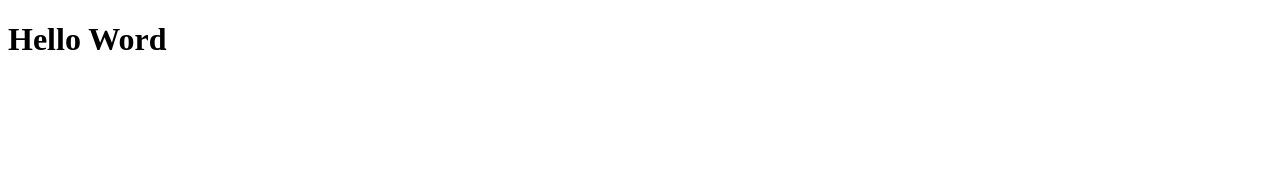
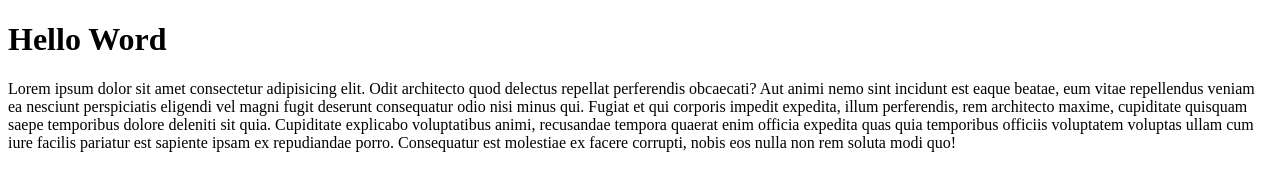
Before and after one commit to bndagency/wpu-remote-test, a plain HTML site: page index.html in a window 1280 px wide. Drawn offline with Linux system fonts and the light colour scheme.

Commit message:
menambahkan paragraf di index.html

```diff
--- a/index.html
+++ b/index.html
@@ -7,5 +7,6 @@
 </head>
 <body>
     <h1>Hello Word</h1>
+    <p>Lorem ipsum dolor sit amet consectetur adipisicing elit. Odit architecto quod delectus repellat perferendis obcaecati? Aut animi nemo sint incidunt est eaque beatae, eum vitae repellendus veniam ea nesciunt perspiciatis eligendi vel magni fugit deserunt consequatur odio nisi minus qui. Fugiat et qui corporis impedit expedita, illum perferendis, rem architecto maxime, cupiditate quisquam saepe temporibus dolore deleniti sit quia. Cupiditate explicabo voluptatibus animi, recusandae tempora quaerat enim officia expedita quas quia temporibus officiis voluptatem voluptas ullam cum iure facilis pariatur est sapiente ipsam ex repudiandae porro. Consequatur est molestiae ex facere corrupti, nobis eos nulla non rem soluta modi quo!</p>
 </body>
 </html>
```
